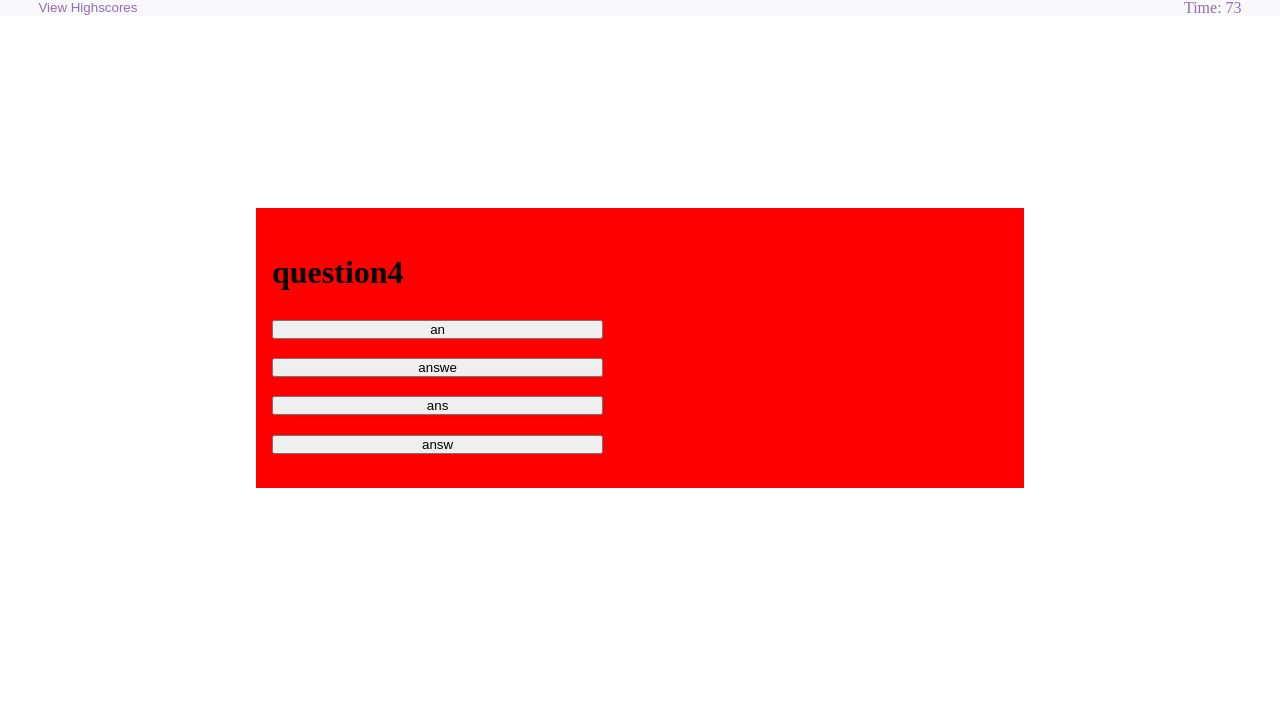
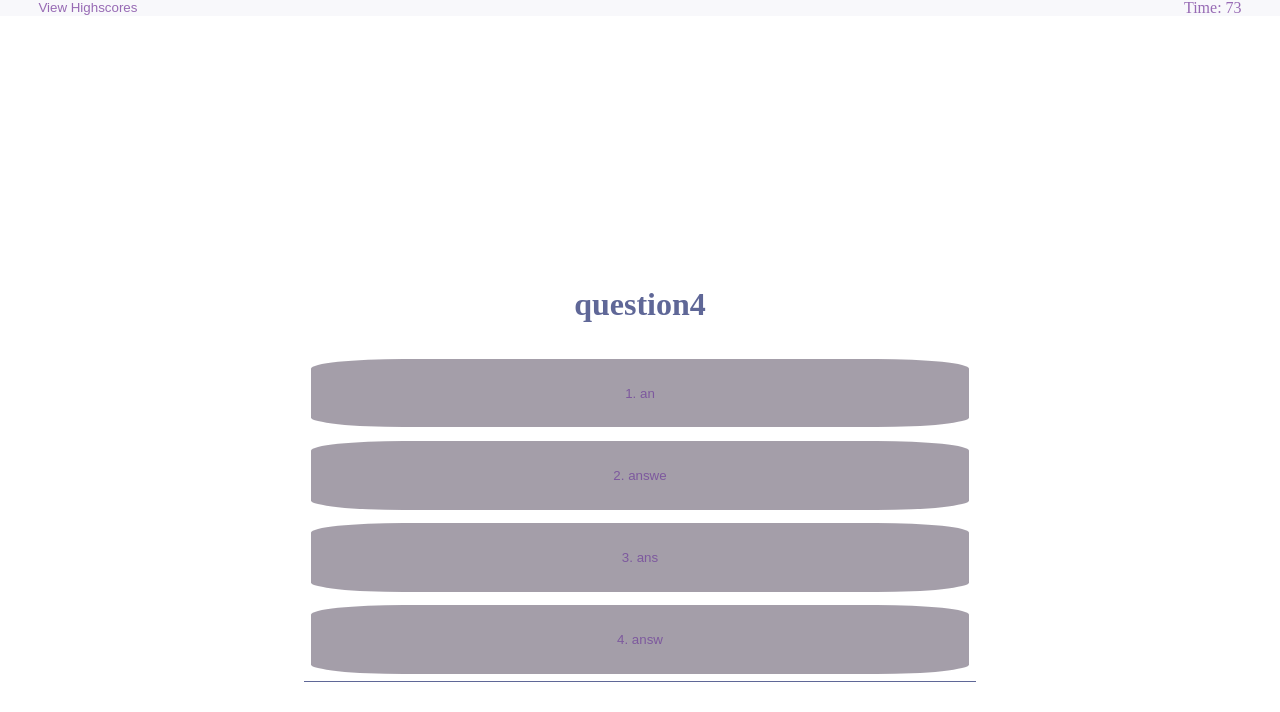
Before and after one commit to geekcoldhand/js-dynamic-quiz, a plain HTML site: page index.html in a window 1280 px wide. Both pictures are taken after a click on the button "Start Quiz". Drawn offline with Linux system fonts and the light colour scheme.

Commit message:
styling applied to dynamic elements

```diff
--- a/Assets/script.js
+++ b/Assets/script.js
@@ -66,10 +66,15 @@ let quiz = {
 
     title.textContent = quiz.currQuestion;
     //populate choices  ***
-    choice1.textContent = four[0].split("?")[1];
-    choice2.textContent = four[1].split("?")[1];
-    choice3.textContent = four[2].split("?")[1];
-    choice4.textContent = four[3].split("?")[1];
+    choice1.textContent = "1. " + four[0].split("?")[1];
+    choice2.textContent = "2. " + four[1].split("?")[1];
+    choice3.textContent = "3. " + four[2].split("?")[1];
+    choice4.textContent = "4. " + four[3].split("?")[1];
+
+    choice1.classList.add("questions");
+    choice2.classList.add("questions");
+    choice3.classList.add("questions");
+    choice4.classList.add("questions");
 
     //add children to the box
     questionBox.appendChild(choice1);
@@ -82,12 +87,19 @@ let quiz = {
   checkAnswer(event) {
     // create a "correct" and "wrong!" box to show on click
     let rightWrong = document.createElement("h3");
-    console.log("event", event.target.textContent);
-    console.log("answer in check", quiz.corrAnswer);
 
     // ** TODO: if the answer matches the guess then set text to correct
     // if  **TODO: the answer here is diff from guess subtract 10 from this.time
-    if ((event.target.textContent === quiz.corrAnswer) & (timeStart != 0)) {
+    console.log(
+      "is" +
+        event.target.textContent.split(".")[1].trim() +
+        "=" +
+        quiz.corrAnswer
+    );
+    if (
+      (event.target.textContent.split(".")[1].trim() === quiz.corrAnswer) &
+      (timeStart != 0)
+    ) {
       quiz.score += 10;
       rightWrong.textContent = "Correct!";
       setTimeout(function () {
@@ -95,13 +107,16 @@ let quiz = {
       }, 5000);
     } else {
       rightWrong.textContent = "Wrong!";
+      setTimeout(function () {
+        rightWrong.remove();
+      }, 2000);
       timeStart -= 10;
       quiz.score -= 10;
     }
     viewScore.textContent = "View Highscores " + quiz.score;
     //render the right or wrong
-    questionBox.appendChild(rightWrong);
-    //
+    rightWrong.classList.add("answer");
+    quizBox.appendChild(rightWrong);
     // check the time on the clock and if out of time call gameOver()
   },
 
@@ -132,10 +147,10 @@ let quiz = {
     return quiz.shuffleQuestion(four);
   },
   gameOver() {
+    title.textContent = "Game Over";
+    quiz.isGameOver = true;
     quiz.score += quiz.timeStart;
     viewScore.textContent = quiz.score;
-    console.log("Game is over!");
-    //this.logScore
   },
   logScore() {},
 };
--- a/Assets/styles.css
+++ b/Assets/styles.css
@@ -25,28 +25,72 @@ header button {
 }
 
 .quiz-box {
-  background-color: red;
+  display: flex;
+  flex-direction: column;
   margin-inline: auto;
   margin-top: 15%;
   width: 60%;
-  height: 35%;
-  padding: 1rem;
+  height: fit-content;
+  padding: 3rem;
+  padding-bottom: 4rem;
+  text-align: center;
+  justify-content: center;
+}
+
+.quiz-box button {
+  background-color: #948d9ad9;
+  border: none;
+  color: var(--color--button);
+  cursor: pointer;
 }
 
 .title {
   font-size: 2rem;
   padding-block: 1em;
+  color: var(--color--text);
 }
 /* This is the box that dynamically loads the javascript questions choices*/
 .question-box {
   display: flex;
   flex-direction: column;
+  justify-content: center;
+  text-align: center;
+  border-bottom: 0.1rem solid var(--color--text);
+}
 
-  width: 45%;
-  gap: 1.2rem;
+.question-box p {
+  text-align: center;
+  justify-content: center;
+}
+
+.question-box button {
+  border: none;
+  cursor: pointer;
+  background-color: #948d9ad9;
 }
 /* This is the box that  */
 .answer {
+  color: var(--color--shadow);
+  justify-content: left;
 }
+
+.questions {
+  margin: 1%;
+  width: inherit;
+  border-radius: 14%;
+  padding-block: 4%;
+  color: white;
+  background-color: var(--color--button);
+}
+
 #start {
+  padding: 0.5rem;
+  border-radius: 15%;
+  margin: 2%;
+  width: fit-content;
 }
+
+.center {
+  display: flex;
+  justify-content: center;
+}
--- a/index.html
+++ b/index.html
@@ -15,7 +15,7 @@
     </header>
 
     <div class="quiz-box">
-      <h1 class="title">Code Quiz</h1>
+      <h1 class="title">Code Quiz Challenge</h1>
       <div class="question-box">
         <p>
           Try to answer the following code-related questions within the time
```
Also changed, not shown: 1 other file.
